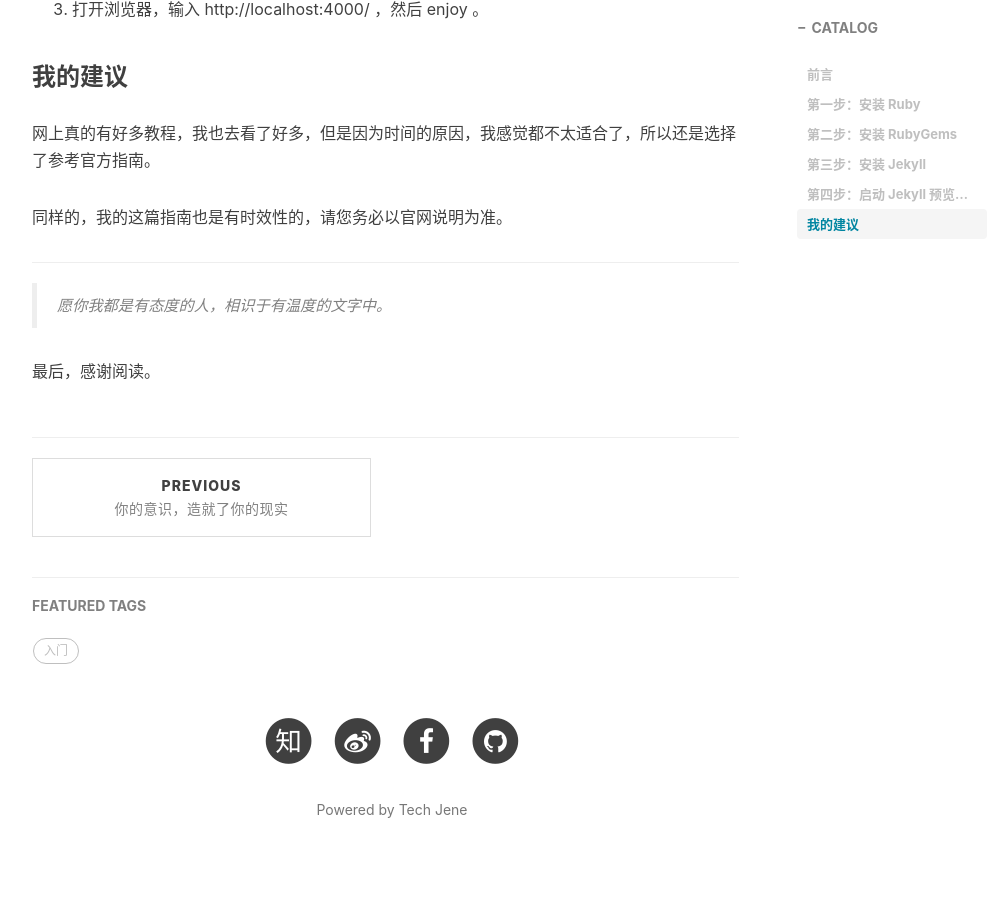
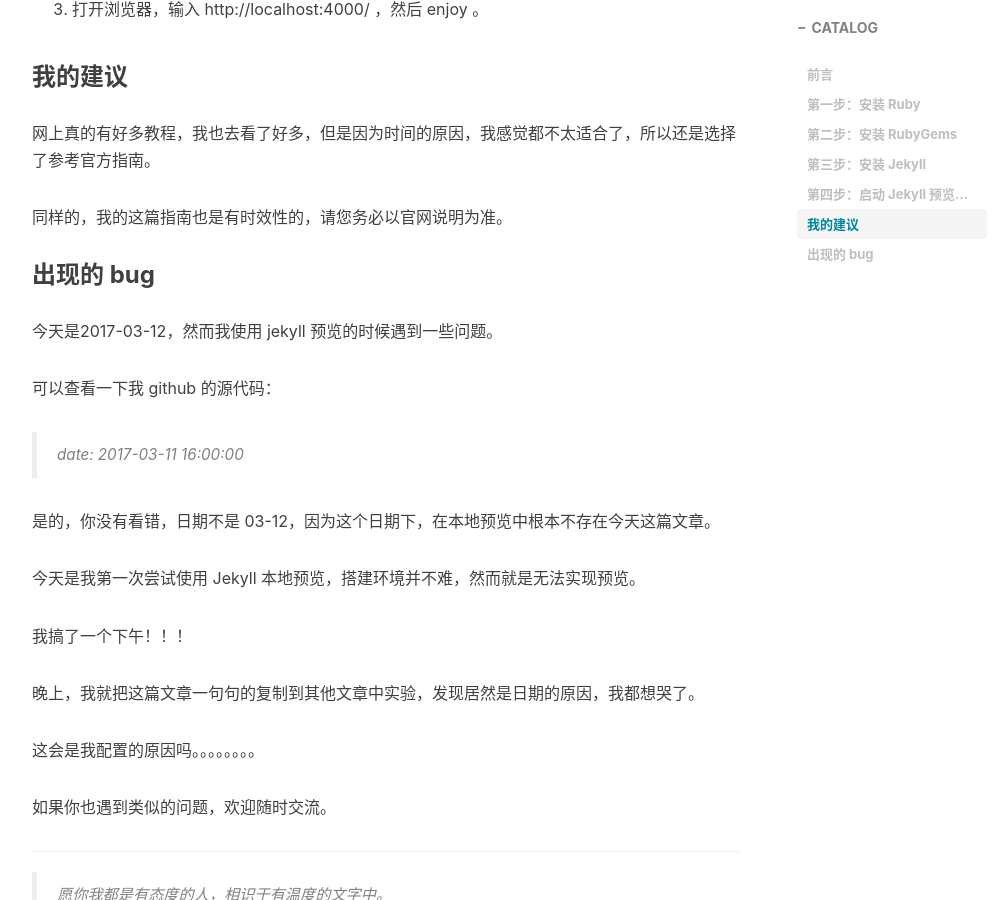
Before and after one commit to TechJene/TechJene.github.io, a Jekyll site: the page built from _posts/2017-03-12-jekyll-config.markdown, in a window 1280 px wide and 900 px high, scrolled down 2532 px. Shown: the whole window, without its empty margins (248-1246 px from the left). Built offline with Jekyll 4.4.1, drawn with Linux system fonts in a browser that asks for light colours; nearby versions of some CDN libraries; comment, search, counter and statistics services are not loaded; some of the changed text lies outside the part shown.

Commit message:
add bug info. about my config of jekyll

```diff
--- a/_posts/2017-03-12-jekyll-config.markdown
+++ b/_posts/2017-03-12-jekyll-config.markdown
@@ -2,7 +2,7 @@
 layout:     post
 title:      "Windows 本地 jekyll 环境配置"
 subtitle:   " \"搭建 githubpages 本地预览环境\""
-date:       2017-03-12 16:00:00
+date:       2017-03-11 16:00:00
 author:     "TechJene"
 header-img: "img/2017/post-jekyll-config.jpg"
 catalog: true
@@ -80,6 +80,26 @@ tags:
 
 同样的，我的这篇指南也是有时效性的，请您务必以官网说明为准。
 
+### 出现的 bug
+
+今天是2017-03-12，然而我使用 jekyll 预览的时候遇到一些问题。
+
+可以查看一下我 github 的源代码：
+
+> date:       2017-03-11 16:00:00
+
+是的，你没有看错，日期不是 03-12，因为这个日期下，在本地预览中根本不存在今天这篇文章。
+
+今天是我第一次尝试使用 Jekyll 本地预览，搭建环境并不难，然而就是无法实现预览。
+
+我搞了一个下午！！！
+
+晚上，我就把这篇文章一句句的复制到其他文章中实验，发现居然是日期的原因，我都想哭了。
+
+这会是我配置的原因吗。。。。。。。。
+
+如果你也遇到类似的问题，欢迎随时交流。
+
 ---------
 > 愿你我都是有态度的人，相识于有温度的文字中。
 
```
Also changed, not shown: README.md.
